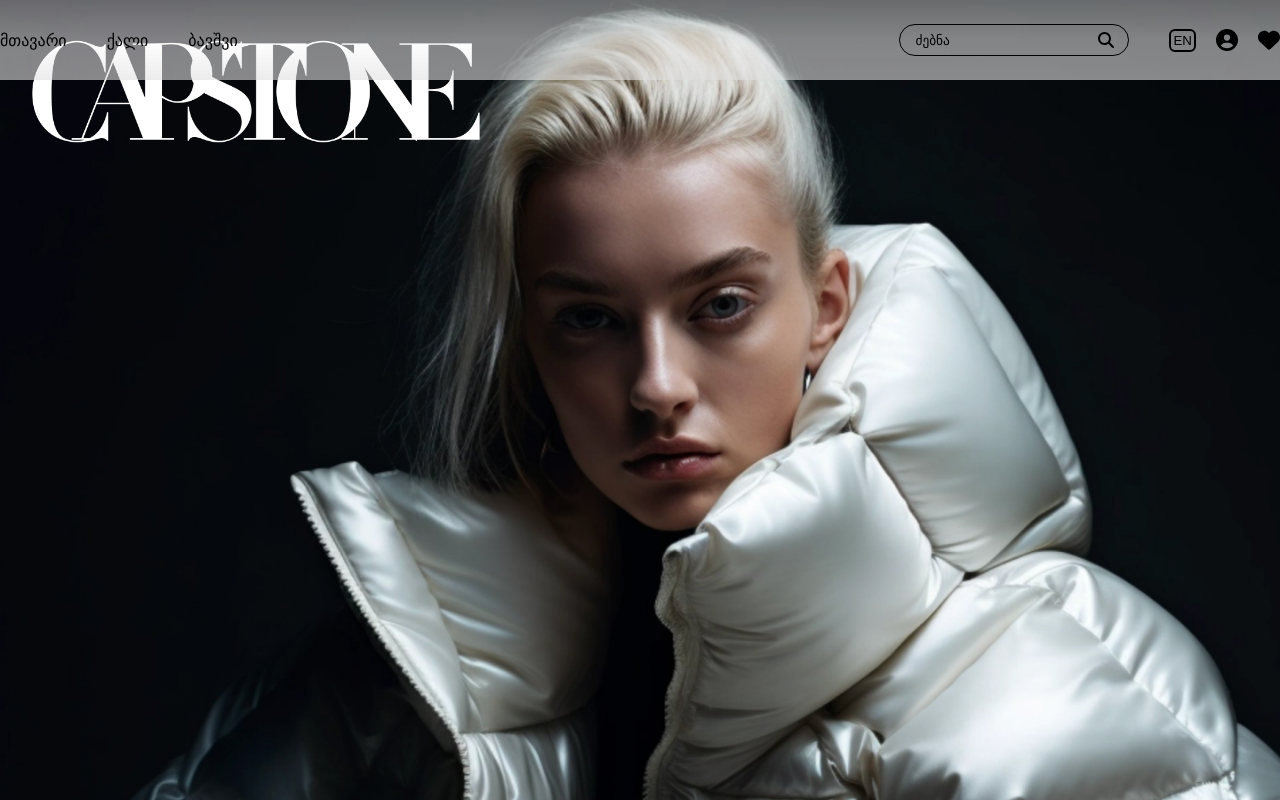
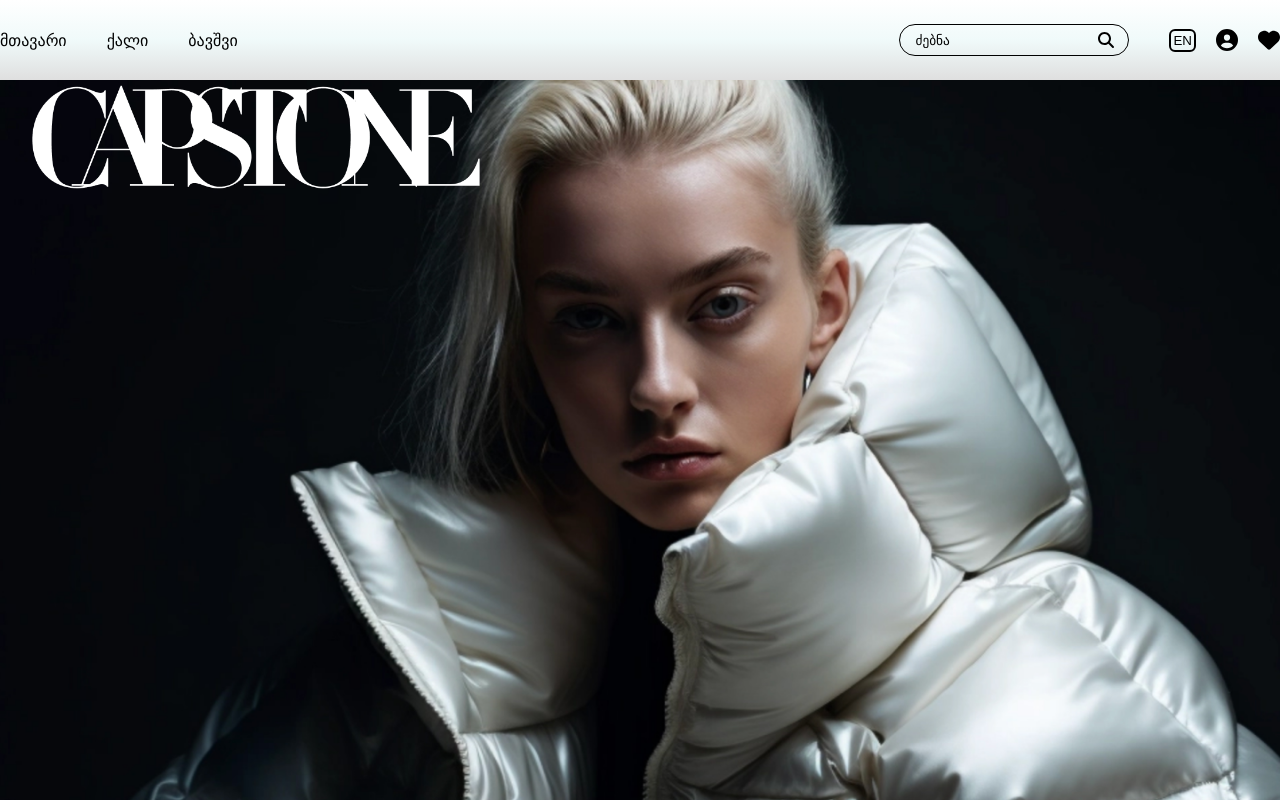
Before and after one commit to Ninunutsi/ninunutsiiii, a React (Create React App) app: page / in a window 1280 px wide. Shown: the top 800 px of the page. Built offline with nearby package versions, Linux system fonts and the light colour scheme.

Commit message:
Adding changes

```diff
--- a/src/components/Header.jsx
+++ b/src/components/Header.jsx
@@ -2,11 +2,7 @@ import React from "react";
 import { Link } from "react-router-dom";
 import { HeaderBg, HeaderContent, Navigation, Parameters } from "./components";
 import { FontAwesomeIcon } from "@fortawesome/react-fontawesome";
-import {
-  faMagnifyingGlass,
-  faCircleUser,
-  faHeart,
-} from "@fortawesome/free-solid-svg-icons";
+import { faMagnifyingGlass, faCircleUser, faHeart} from "@fortawesome/free-solid-svg-icons";
 import { useLanguage } from "../contexts/LanguageContext";
 
 const Header = () => {
--- a/src/components/components.js
+++ b/src/components/components.js
@@ -5,9 +5,9 @@ import styled from "styled-components";
 export const HeaderBg = styled.div`
   background: linear-gradient(
     to bottom,
-    rgba(255, 255, 255, 0.4),
-    rgba(255, 255, 255, 0.5),
-    rgba(223, 223, 223, 0.6)
+    rgba(255, 255, 255, 1),
+    rgba(240, 250, 250, 1),
+    rgba(223, 223, 223, 1)
   );
   position: fixed;
   left: 0;
--- a/src/index.css
+++ b/src/index.css
@@ -156,7 +156,7 @@ table {
 
 .logo{
   position: absolute;
-  top: 10%;
+  top: 15%;
   left: 20%;
   transform: translate(-50%, -50%);
   width: 35%;
--- a/src/pages/MainPage.jsx
+++ b/src/pages/MainPage.jsx
@@ -15,7 +15,6 @@ const MainPage = () => {
                 <img className="main-page-photo" src={promoPhoto} alt="" />
                 <img className="logo" src={Capstone} alt="" />
             </div>
-
             <div className="popular-collection">
                 <h3 className="popular-collection-title">on sale/popular picks</h3>
                 <div className="popular-collection-gallary">
```
